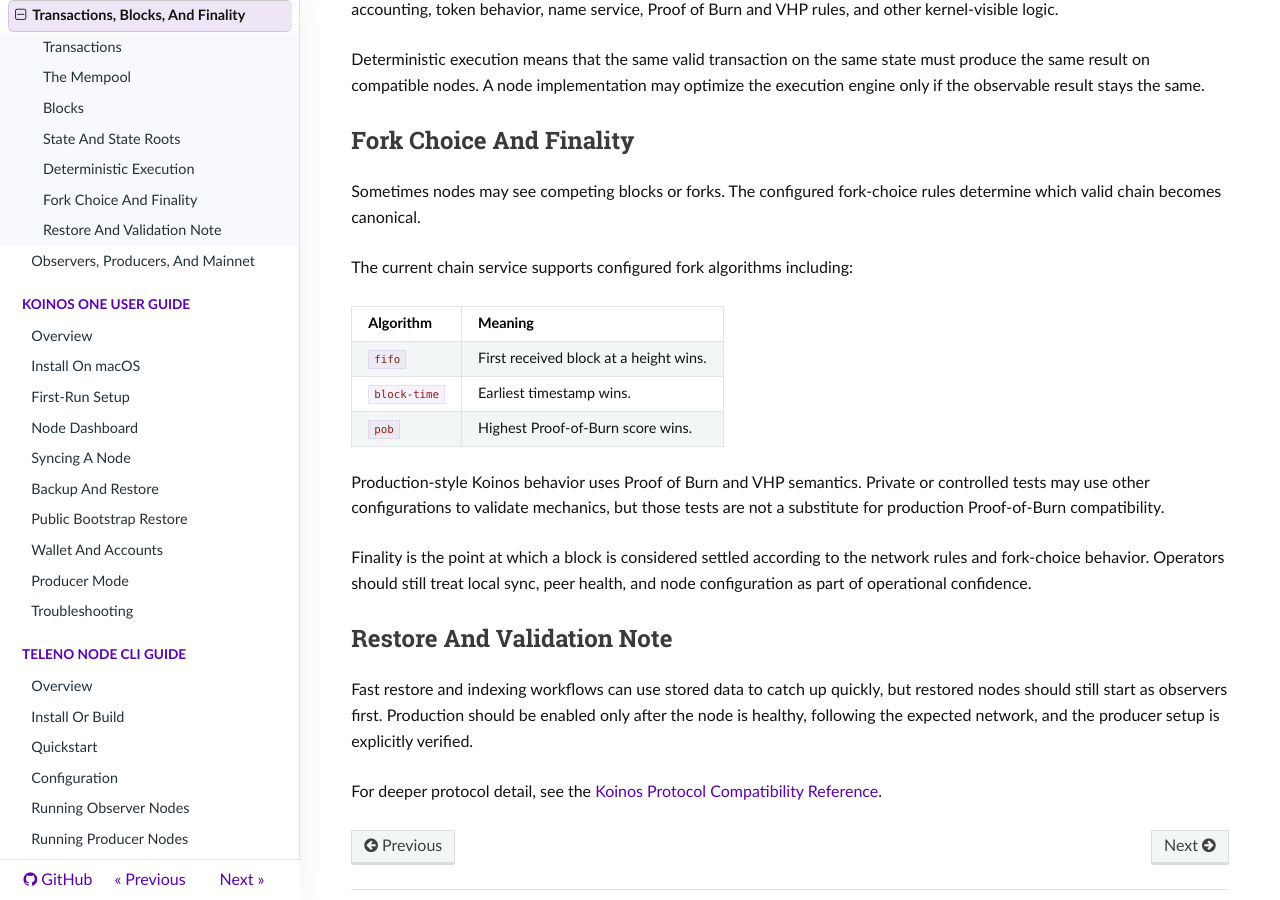
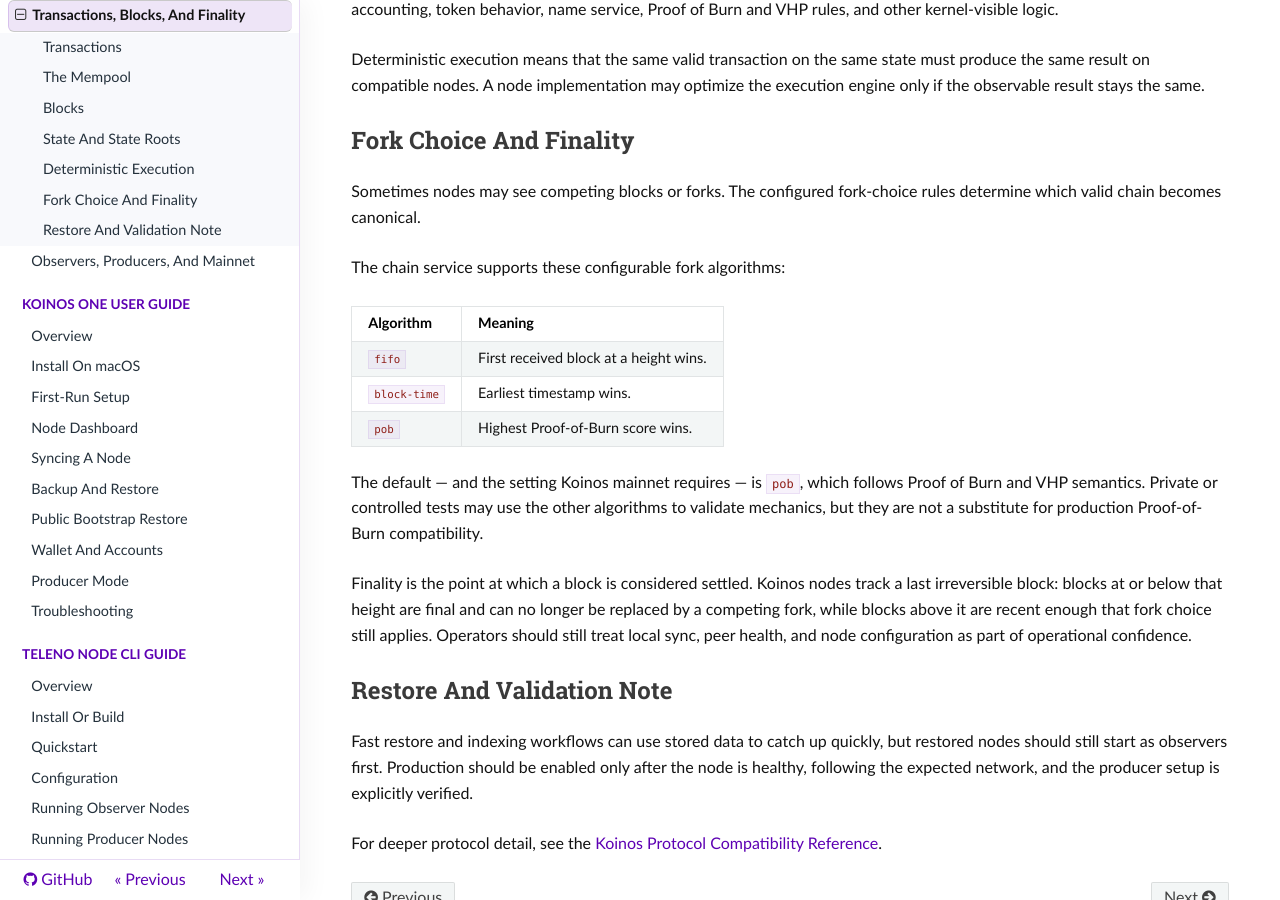
Before and after one commit to koinos/koinos-one, an MkDocs documentation site: the page built from docs/manual/concepts/transactions-blocks-finality.md, in a window 1280 px wide and 900 px high, scrolled down 1542 px. Built offline with MkDocs 1.6.1, drawn with Linux system fonts in a browser that asks for light colours; nearby versions of some CDN libraries.

Commit message:
docs/manual: review concepts/transactions-blocks-finality.md
- Documented that pob is the default fork algorithm (verified at
  node/teleno-node/src/core/config.hpp:114) and the setting mainnet
  requires.
- Explained finality via the last irreversible block the node actually
  tracks (system_call::get_last_irreversible_block), replacing the
  vague 'settled according to network rules' phrasing.

```diff
--- a/docs/manual/concepts/transactions-blocks-finality.md
+++ b/docs/manual/concepts/transactions-blocks-finality.md
@@ -73,7 +73,7 @@ optimize the execution engine only if the observable result stays the same.
 Sometimes nodes may see competing blocks or forks. The configured fork-choice
 rules determine which valid chain becomes canonical.
 
-The current chain service supports configured fork algorithms including:
+The chain service supports these configurable fork algorithms:
 
 | Algorithm | Meaning |
 | --- | --- |
@@ -81,13 +81,17 @@ The current chain service supports configured fork algorithms including:
 | `block-time` | Earliest timestamp wins. |
 | `pob` | Highest Proof-of-Burn score wins. |
 
-Production-style Koinos behavior uses Proof of Burn and VHP semantics. Private
-or controlled tests may use other configurations to validate mechanics, but
-those tests are not a substitute for production Proof-of-Burn compatibility.
+The default — and the setting Koinos mainnet requires — is `pob`, which
+follows Proof of Burn and VHP semantics. Private or controlled tests may use
+the other algorithms to validate mechanics, but they are not a substitute for
+production Proof-of-Burn compatibility.
 
-Finality is the point at which a block is considered settled according to the
-network rules and fork-choice behavior. Operators should still treat local
-sync, peer health, and node configuration as part of operational confidence.
+Finality is the point at which a block is considered settled. Koinos nodes
+track a last irreversible block: blocks at or below that height are final and
+can no longer be replaced by a competing fork, while blocks above it are
+recent enough that fork choice still applies. Operators should still treat
+local sync, peer health, and node configuration as part of operational
+confidence.
 
 ## Restore And Validation Note
 
```
Also changed, not shown: docs/manual/.review-progress.md (+1 -1 lines).
